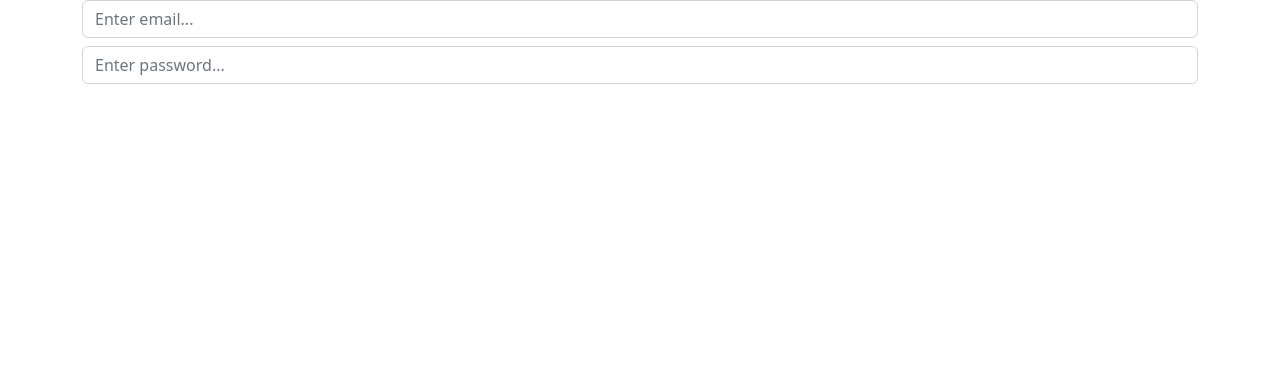
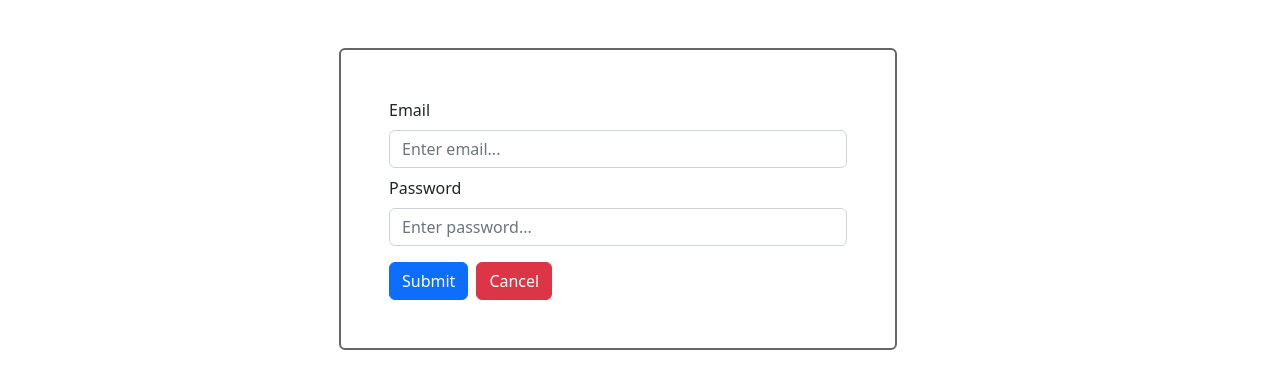
Before and after one commit to ronakkhunt-hub/classes-demo, a React (Create React App) app: page /login in a window 1280 px wide. Shown: the top 388 px of the page. Built offline with nearby package versions, Linux system fonts and the light colour scheme; no server answers.

Commit message:
firebase authentication changes

```diff
--- a/src/Components/Home.js
+++ b/src/Components/Home.js
@@ -1,7 +1,8 @@
 import React from "react";
 import NavBar from "./Navbar";
 
-function Home() {
+function Home(props) {
+  console.log(`props`, props)
   return (
     <div>
       <NavBar />
--- a/src/Components/Login.js
+++ b/src/Components/Login.js
@@ -1,20 +1,58 @@
-import React from "react";
-import { Container, Form } from "react-bootstrap";
+import React, { useState } from "react";
+import { useNavigate } from "react-router";
+import { signInWithEmailAndPassword, onAuthStateChanged } from "firebase/auth";
+import { Button, Container, Form } from "react-bootstrap";
+import { auth } from "../firebase-config";
 
 function Login() {
-  const handleSubmit = (e) => {
+  const [userProfile, setUserProfile] = useState({});
+  const [email, setEmail] = useState("");
+  const [password, setPassword] = useState("");
+
+  const navigate = useNavigate();
+
+  onAuthStateChanged(auth, (currentUser) => {
+    setUserProfile(currentUser);
+  })
+
+  const handleSubmit = async (e) => {
     e.preventDefault();
+    await signInWithEmailAndPassword(auth, email, password).then(() => {
+      navigate('/', { state: { userProfile } });
+    });
   };
 
   return (
     <div>
-      <Container>
-        <Form onSubmit={(e) => handleSubmit(e)}>
+      <Container className="m-5 d-flex justify-content-center">
+        <Form
+          className="p-5 rounded"
+          style={{ width: "50%", border: "2px solid #666666" }}
+          onSubmit={(e) => handleSubmit(e)}
+        >
           <Form.Group className="mb-2">
-            <Form.Control type="email" placeholder="Enter email..." />
+            <Form.Label htmlFor="email">Email</Form.Label>
+            <Form.Control
+              type="email"
+              onChange={(e) => setEmail(e.target.value)}
+              placeholder="Enter email..."
+            />
           </Form.Group>
           <Form.Group className="mb-2">
-            <Form.Control type="password" placeholder="Enter password..." />
+            <Form.Label htmlFor="password">Password</Form.Label>
+            <Form.Control
+              type="password"
+              onChange={(e) => setPassword(e.target.value)}
+              placeholder="Enter password..."
+            />
+          </Form.Group>
+          <Form.Group className="mt-3">
+            <Button className="me-1" type="submit">
+              Submit
+            </Button>
+            <Button className="ms-1" variant="danger">
+              Cancel
+            </Button>
           </Form.Group>
         </Form>
       </Container>
--- a/src/Components/Navbar.js
+++ b/src/Components/Navbar.js
@@ -1,8 +1,17 @@
+import { onAuthStateChanged } from "firebase/auth";
+import { useState } from "react";
 import Container from "react-bootstrap/Container";
 import Nav from "react-bootstrap/Nav";
 import Navbar from "react-bootstrap/Navbar";
 import { Link } from "react-router-dom";
+import { auth } from "../firebase-config";
 function NavBar() {
+  const [userProfile, setUserProfile] = useState({});
+
+  onAuthStateChanged(auth, (currentUser) => {
+    setUserProfile(currentUser);
+  });
+
   return (
     <Navbar variant="light" bg="light" expand="lg">
       <Container fluid>
@@ -40,7 +49,7 @@ function NavBar() {
                   style={{ textDecoration: "none", color: "#666666" }}
                   to="/login"
                 >
-                  Login
+                  {userProfile ? userProfile.email : "Login"}
                 </Link>
               </Nav.Link>
             </Nav.Item>
--- a/src/Components/Post.js
+++ b/src/Components/Post.js
@@ -26,7 +26,7 @@ function Post() {
     dispatch(
       getPostAction({ url: "https://jsonplaceholder.typicode.com/posts" })
     );
-  }, []);
+  }, [dispatch]);
 
   const handleSubmit = (e) => {
     e.preventDefault();
--- a/src/Components/Register.js
+++ b/src/Components/Register.js
@@ -1,11 +1,52 @@
-import React from 'react'
+import React, { useState } from "react";
+import { Button, Container, Form } from "react-bootstrap";
+import { createUserWithEmailAndPassword } from "firebase/auth";
+import { auth } from "../firebase-config";
 
 function Register() {
-    return (
-        <div>
-            Register
-        </div>
-    )
+  const [email, setEmail] = useState("");
+  const [password, setPassword] = useState("");
+  const handleSubmit = async (e) => {
+    e.preventDefault();
+    await createUserWithEmailAndPassword(auth, email, password);
+  };
+
+  return (
+    <div>
+      <Container className="m-5 d-flex justify-content-center">
+        <Form
+          className="p-5 rounded"
+          style={{ width: "50%", border: "2px solid #666666" }}
+          onSubmit={(e) => handleSubmit(e)}
+        >
+          <Form.Group className="mb-2">
+            <Form.Label htmlFor="email">Email</Form.Label>
+            <Form.Control
+              type="email"
+              onChange={(e) => setEmail(e.target.value)}
+              placeholder="Enter email..."
+            />
+          </Form.Group>
+          <Form.Group className="mb-2">
+            <Form.Label htmlFor="password">Password</Form.Label>
+            <Form.Control
+              type="password"
+              onChange={(e) => setPassword(e.target.value)}
+              placeholder="Enter password..."
+            />
+          </Form.Group>
+          <Form.Group className="mt-3">
+            <Button className="me-1" type="submit">
+              Submit
+            </Button>
+            <Button className="ms-1" variant="danger">
+              Cancel
+            </Button>
+          </Form.Group>
+        </Form>
+      </Container>
+    </div>
+  );
 }
 
-export default Register
+export default Register;
--- a/src/Components/User.js
+++ b/src/Components/User.js
@@ -36,7 +36,7 @@ function User() {
       setUsers(usersData);
     };
     getUser();
-  }, []);
+  }, [userCollection]);
 
   const handleSubmit = async (e) => {
     e.preventDefault();
```
